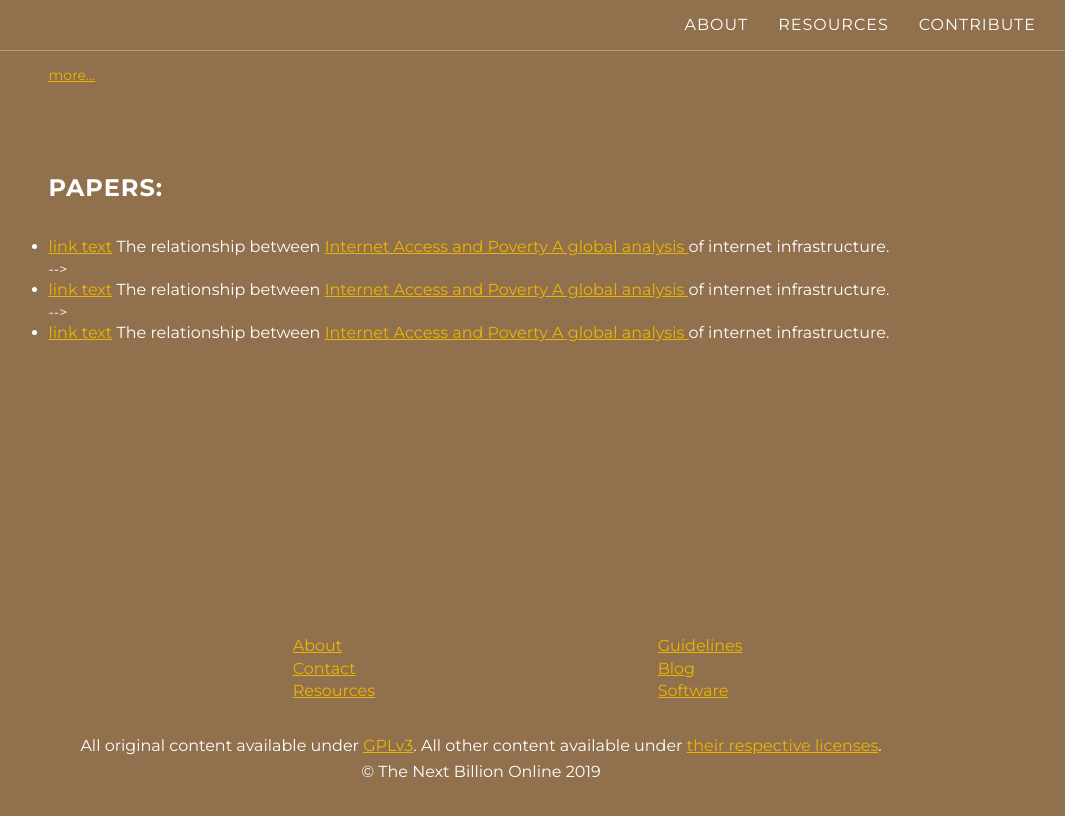
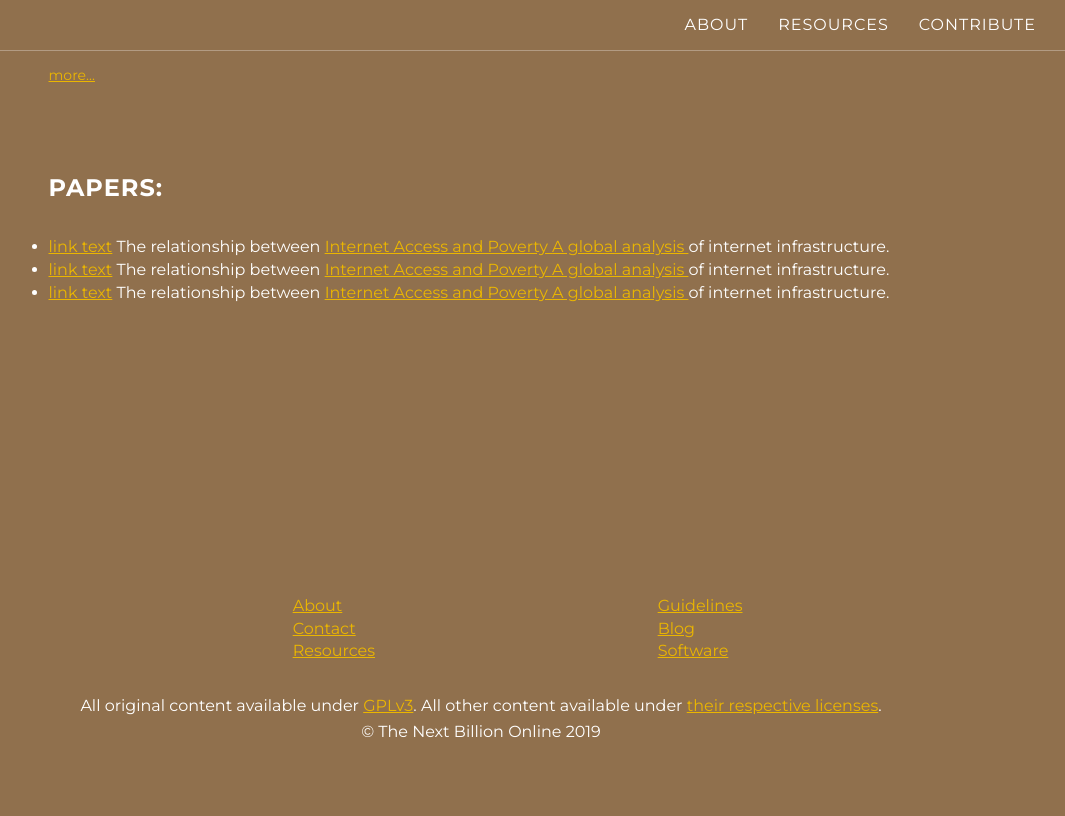
Before and after one commit to thenextbilliononline/thenextbillion.online, a Jekyll site: the page built from blog.md, in a window 1280 px wide and 900 px high, scrolled down 2449 px. Shown: the top 816 px of the window, without its empty margins (159-1224 px from the left). Built offline with Jekyll 4.4.1, drawn with Linux system fonts in a browser that asks for light colours; nearby versions of some CDN libraries; our own code applies the rules of GitHub Pages for plain Markdown files.

Commit message:
fixed jekyll bug

```diff
--- a/_layouts/blog.html
+++ b/_layouts/blog.html
@@ -28,7 +28,7 @@
 
               <a href="https://thenextbilliononline.github.io/world-map/"> A global analysis </a> of internet infrastructure.
     				</li>
-  		{% endfor %}
+<!--   		{% endfor %} -->
 		</ul>
 		</div>
         </div>
```
